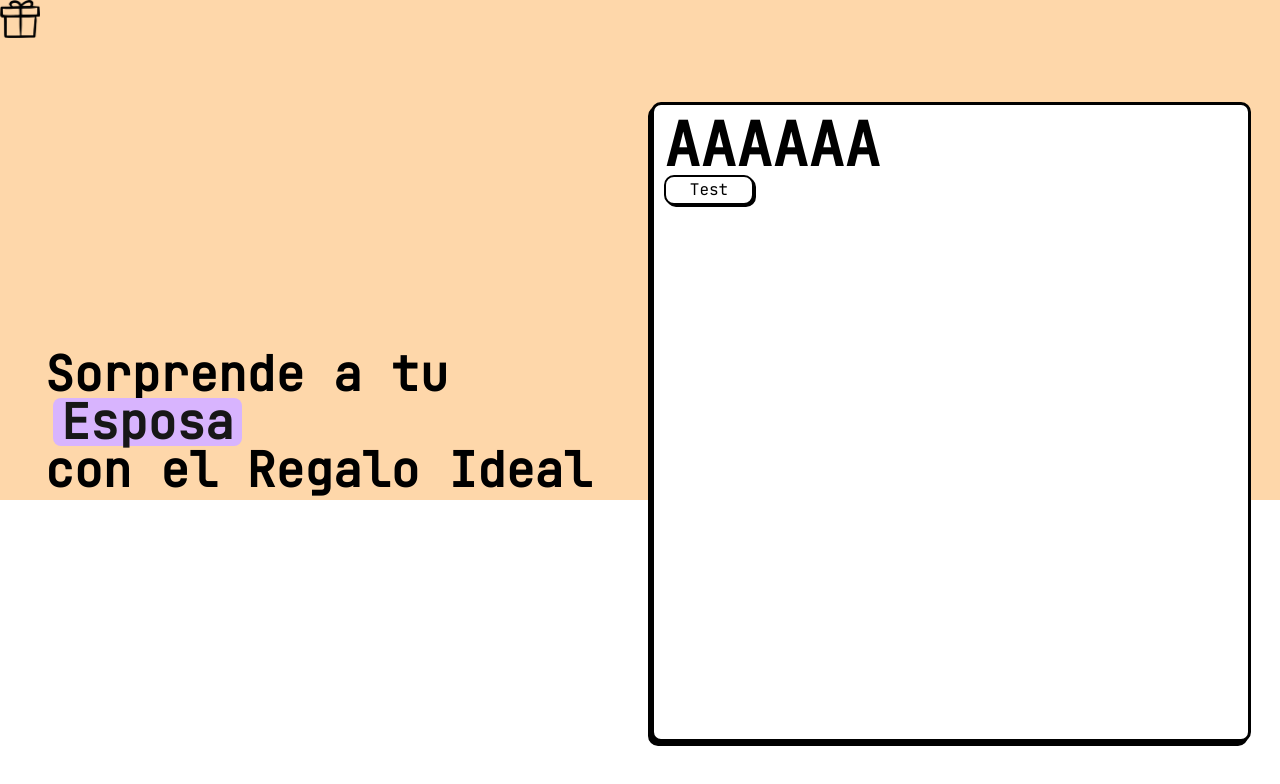
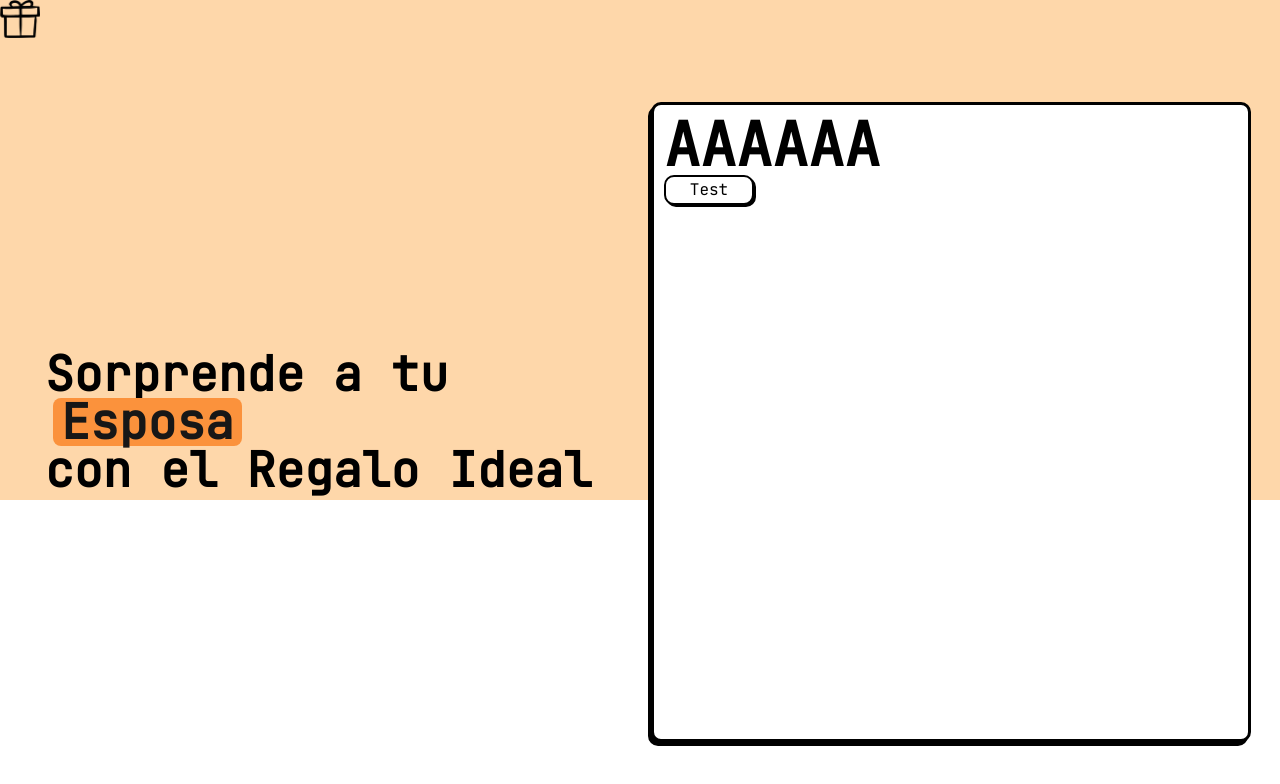
Before and after one commit to sergitejada/MiduVercelHackathon, a Next.js app: page / in a window 1280 px wide. Shown: the top 784 px of the page. Built offline with nearby package versions, Linux system fonts and the light colour scheme.

Commit message:
orange flip

```diff
--- a/src/components/ui/flip-words.tsx
+++ b/src/components/ui/flip-words.tsx
@@ -53,7 +53,7 @@ export const FlipWords = ({
 				}}
 				exit={{}}
 				className={cn(
-					"relative z-10 mx-2 inline-block rounded-lg bg-purple-300 px-2 text-left text-neutral-900",
+					"relative z-10 mx-2 inline-block rounded-lg bg-orange-400 px-2 text-left text-neutral-900",
 					className
 				)}
 				key={currentWord}
```
